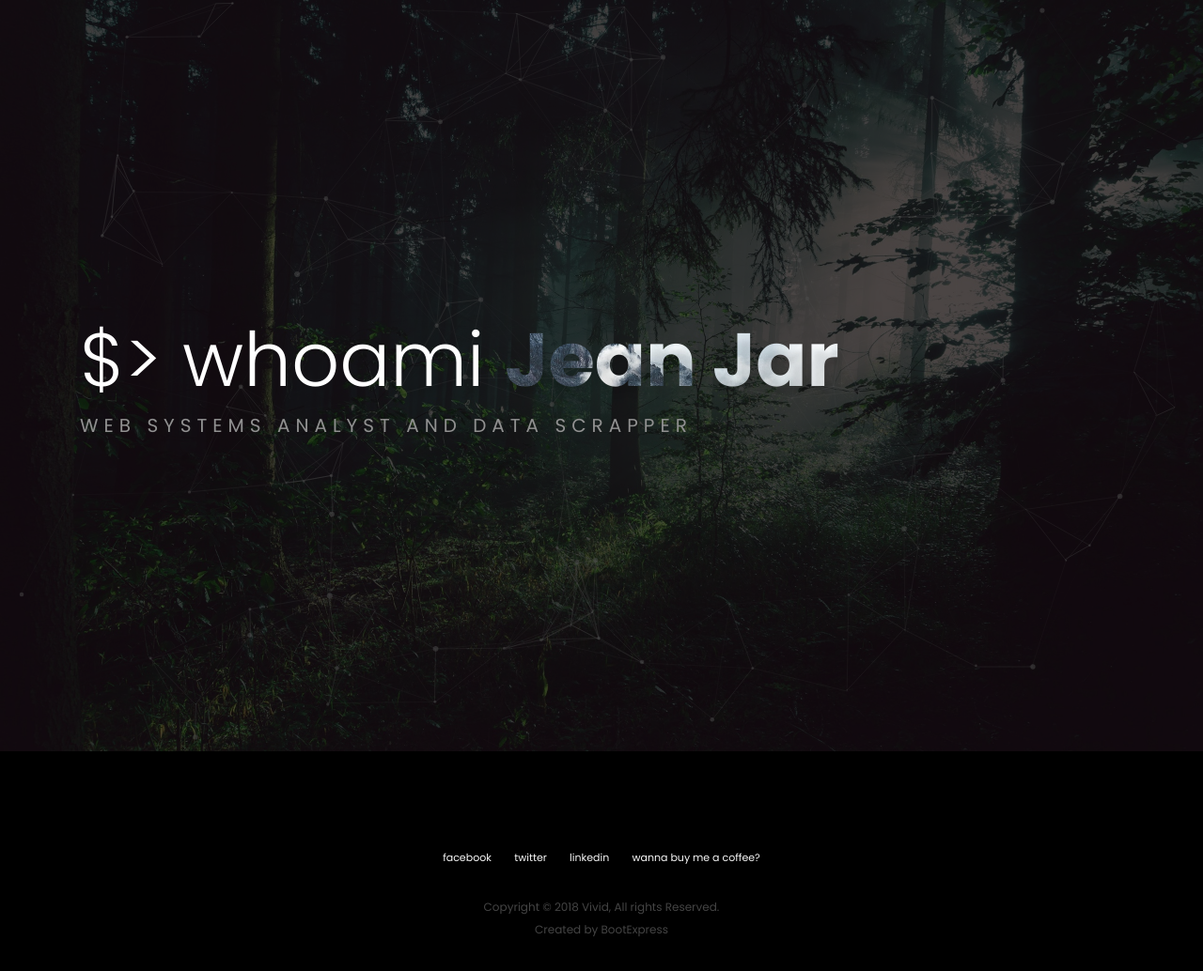
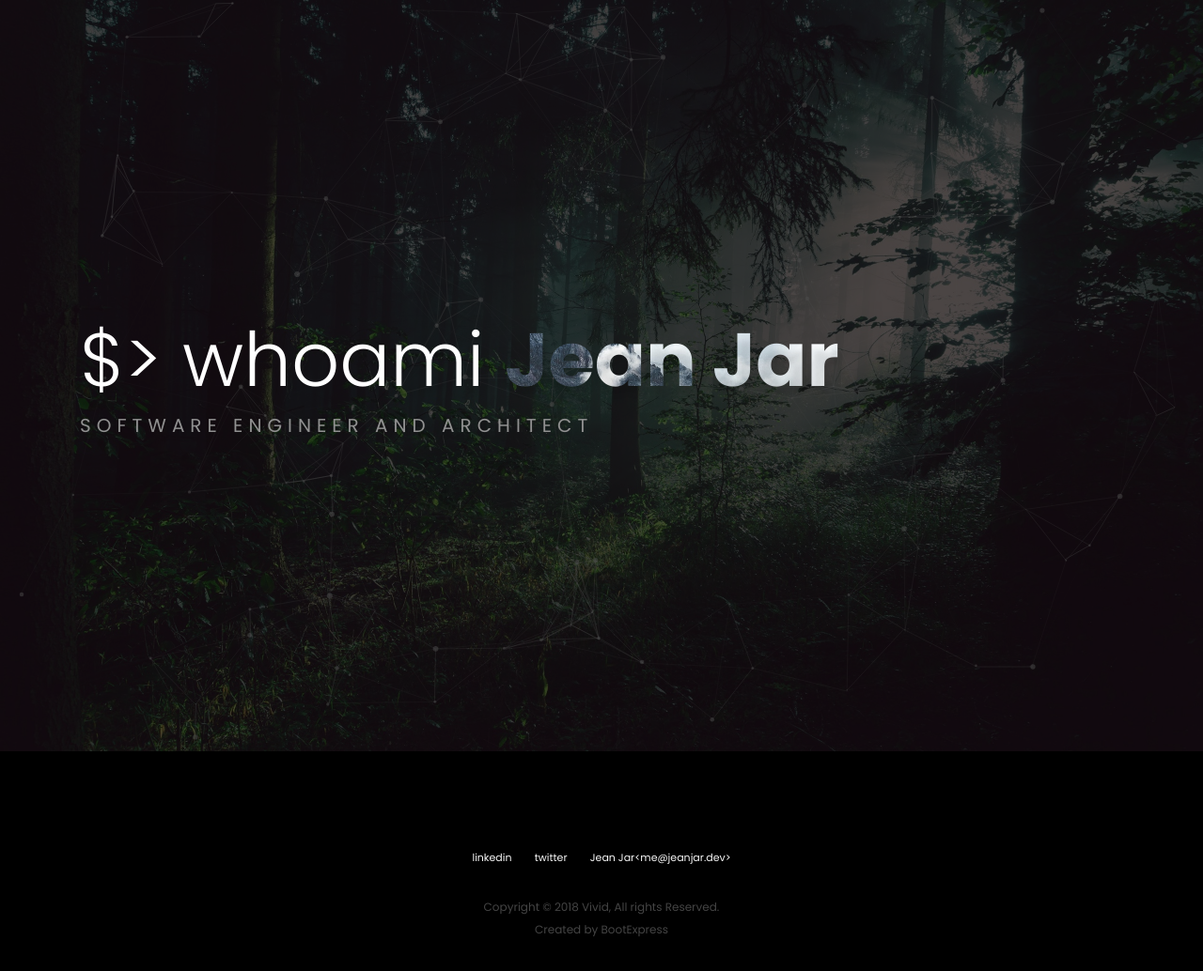
Before and after one commit to jeanjar/jeanjar.github.io, a plain HTML site: page index.html in a window 1280 px wide. Shown: the whole page at 94% size. Drawn offline with Linux system fonts and the light colour scheme.

Commit message:
contact changes

```diff
--- a/index.html
+++ b/index.html
@@ -32,8 +32,8 @@
 		<div class="intro-content">
 			<div class="intro-inner">
 				<div class="container">
-					<h2>$> whoami <span>Jean Jar</span></h2>
-					<h3>Web Systems Analyst and Data Scrapper</h3>
+					<h2>$> whoami <span><a href="mailto:me@jeanjar.dev">Jean Jar</a></span></h2>
+					<h3>Software Engineer and Architect</h3>
 				</div>
 			</div>
 		</div>
@@ -41,10 +41,9 @@
 	<footer class="footer-section spad">
 		<div class="container">
 			<div class="social">
-                <a href="https://www.facebook.com/jean.jar.pereira.araujo">facebook </a>
-                <a href="https://twitter.com/jean_jar">twitter </a>
-                <a href="https://www.linkedin.com/in/jeanjar/">linkedin </a>
-		<a href="https://www.patreon.com/join/jeanjar">wanna buy me a coffee? </a>
+                <a href="https://www.linkedin.com/in/jeanjar/">linkedin</a>
+				<a href="https://twitter.com/jean_jar">twitter</a>
+				<a href="mailto:me@jeanjar.dev">Jean Jar&lt;me@jeanjar.dev&gt;</a>
             </div>
 			<div class="copyright">Copyright © 2018 Vivid, All rights Reserved. <br> Created by BootExpress</div>
 		</div>
```
